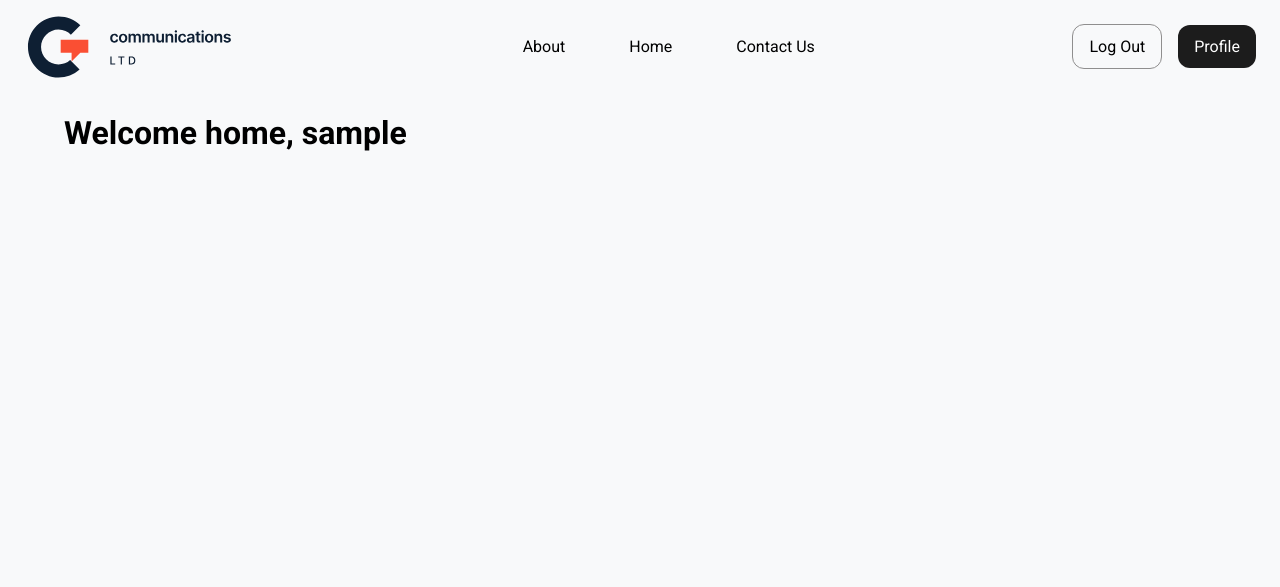
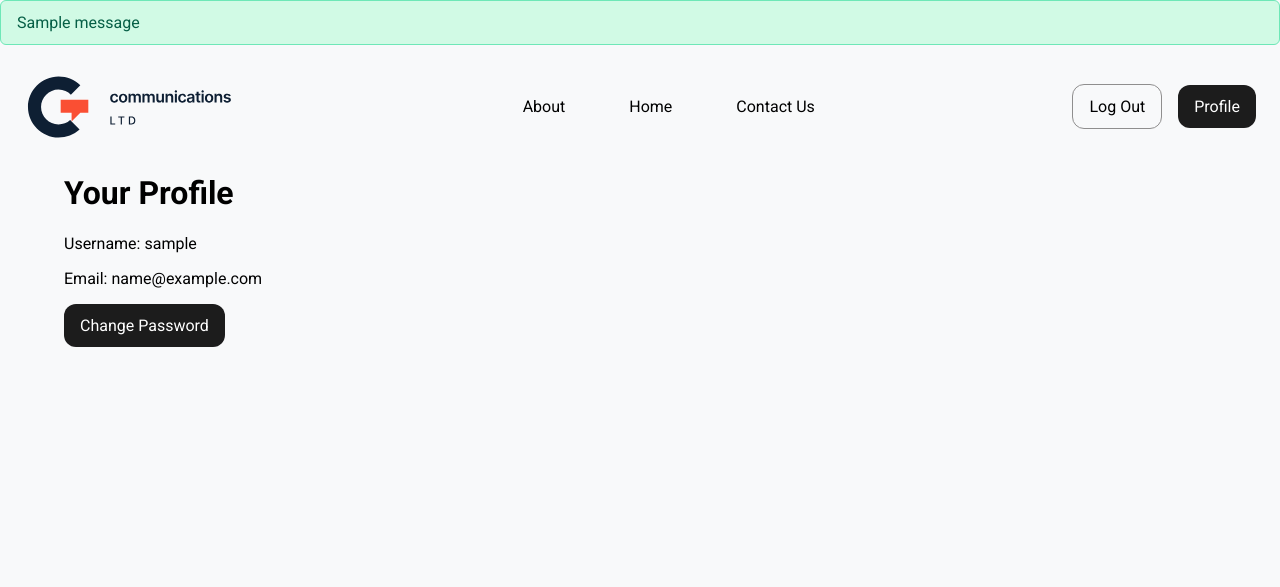
Before and after one commit to jonaprojects/comp-sec-project, a Flask app: page /profile in a window 1280 px wide. Shown: the top 587 px of the page. Run offline with Flask 3, Linux system fonts and the light colour scheme; the visitor is signed in with stand-in values (Sample User, id 1); tables that the repository leaves empty hold one stand-in row (values such as "Sample post"); one stand-in notice (Sample message) is shown.

Commit message:
Implemented password updating

```diff
--- a/app/routes.py
+++ b/app/routes.py
@@ -1,16 +1,17 @@
+from functools import wraps
+
 from flask import (
     Blueprint,
     abort,
     flash,
+    g,
     redirect,
     render_template,
     request,
+    session,
     url_for,
-    session,
-    g,
 )
 from werkzeug.exceptions import BadRequestKeyError
-from functools import wraps
 
 from config import Config
 
@@ -19,6 +20,7 @@ from .models import User
 from .validators import is_valid_email, is_valid_password, is_valid_username
 
 main = Blueprint("main", __name__)
+METHOD_NOT_ALLOWED = 405
 
 
 @main.before_request
@@ -120,7 +122,7 @@ def register():
                 user=g.user,
             ), 400
     else:
-        return abort(405)  # Invalid method type - manually handling it
+        return abort(METHOD_NOT_ALLOWED)  # Invalid method type - manually handling it
 
 
 @main.route("/login", methods=["GET", "POST"])
@@ -164,7 +166,7 @@ def login():
         session["user_id"] = user.id
         return redirect(url_for("main.home"))
     else:
-        return abort(405)
+        return abort(METHOD_NOT_ALLOWED)
 
 
 @main.route("/logout", methods=["POST"])
@@ -183,7 +185,47 @@ def login_required(f):
 
     return decorated
 
+
 @login_required
-@main.route('/profile')
+@main.route("/profile")
 def profile():
-    return render_template('profile.html', user=g.user)
+    return render_template("profile.html", user=g.user)
+
+@main.route("/change-password", methods=["GET", "POST"])
+@login_required
+def change_password():
+    errors = {}
+    if request.method == "GET":
+        return render_template("change_password.html", user=g.user, errors=errors)
+    elif request.method == "POST":
+        current_password = request.form.get("current_password")
+        new_password = request.form.get("new_password")
+
+        # sanity checks
+        if not current_password or not new_password:
+            errors["message"] = "Invalid Request. Try Again."
+            return render_template("change_password.html", user=g.user, errors=errors)
+
+        # validate that the password is correct
+        if not g.user.check_password(current_password):
+            errors["message"] = "Incorrect Data. Try Again."
+            return render_template("change_password.html", user=g.user, errors=errors)
+
+        # Check whether the new password follows our rules
+        if not is_valid_password(new_password):
+            errors['message'] = 'Your password is too weak.'
+            return render_template("change_password.html", user=g.user, errors=errors)
+
+        if g.user.check_password(new_password):
+            # If new password = old password
+            errors['message'] = 'You cannot re-use the same password.'
+            return render_template("change_password.html", user=g.user, errors=errors)
+
+        # update the password
+        g.user.set_password(new_password)
+        db.session.commit()
+        flash("Password changed successfully!", "success")
+        return redirect(url_for('main.change_password'))
+
+    else:
+        abort(METHOD_NOT_ALLOWED)
--- a/app/static/css/globals.css
+++ b/app/static/css/globals.css
@@ -71,3 +71,16 @@ body {
     background-color: rgb(28, 28, 28);
     color: white;
 }
+
+.alert {
+    padding: 12px 16px;
+    border-radius: 6px;
+    margin-bottom: 15px;
+    width: 100%;
+}
+
+.alert-success {
+    background-color: #d1fae5;
+    color: #065f46;
+    border: 1px solid #6ee7b7;
+}
--- a/app/templates/base.html
+++ b/app/templates/base.html
@@ -12,6 +12,13 @@
   </head>
   <body>
     <div class="page-container">
+        {% with messages = get_flashed_messages(with_categories=True) %}
+          {% for category, message in messages %}
+              <div class="alert alert-{{ category }}">
+                  {{ message }}
+              </div>
+          {% endfor %}
+      {% endwith %}
       {% include "components/navbar.html" %}
 
       <main class="page-content">{% block content %} {% endblock %}</main>
--- a/app/templates/profile.html
+++ b/app/templates/profile.html
@@ -2,7 +2,14 @@
 
 
 {% block content %}
-
-<h1>Welcome home, {{user.username}}</h1>
+<div>
+<h1>Your Profile</h1>
+<p>Username: <span>{{user.username}}</span></p>
+<p>Email:  <span>{{user.email}}</span></p>
+<!-- If we add email verification, add a verification button.-->
+<a href="{{url_for('main.change_password')}}" class="btn btn-primary">
+    Change Password
+</a>
+</div>
 
 {% endblock %}
```
Also changed, not shown: app/templates/change_password.html (added, +42 -0 lines).
